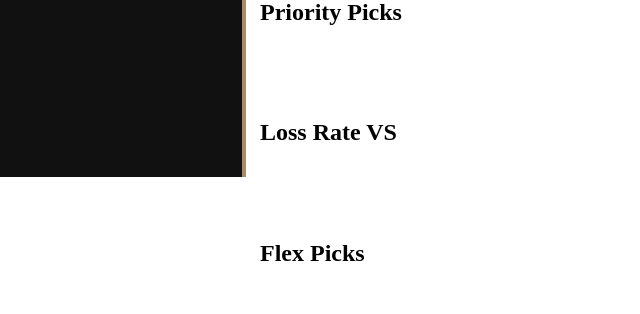
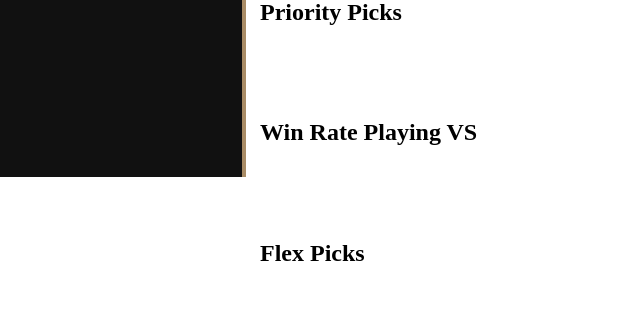
Before and after one commit to DrCognito/StaticAnalysisWeb, a Python web app: template staticanalysisweb/templates/plots/summary.j2 in a window 1280 px wide. Shown: the part 631-945 px from the top of the page, without its empty margins (0-640 px from the left). Run offline with Jinja, Linux system fonts and the light colour scheme; the template is opened without the code that fills it, so the values that code supplies are empty.

Commit message:
Win rate change

```diff
--- a/staticanalysisweb/templates/plots/summary.j2
+++ b/staticanalysisweb/templates/plots/summary.j2
@@ -24,7 +24,7 @@
     <img class='img-fit' src={{summary["pick_priority"]}}><br>
 {% endif %}
 {% if summary["lossvs_opp"] is not none %}
-    <h2>Loss Rate VS<h2><br>
+    <h2>Win Rate Playing VS<h2><br>
     <img class='img-fit' src={{summary["lossvs_opp"]}}><br>
 {% endif %}
 {% if summary["hero_flex"] is not none %}
```
